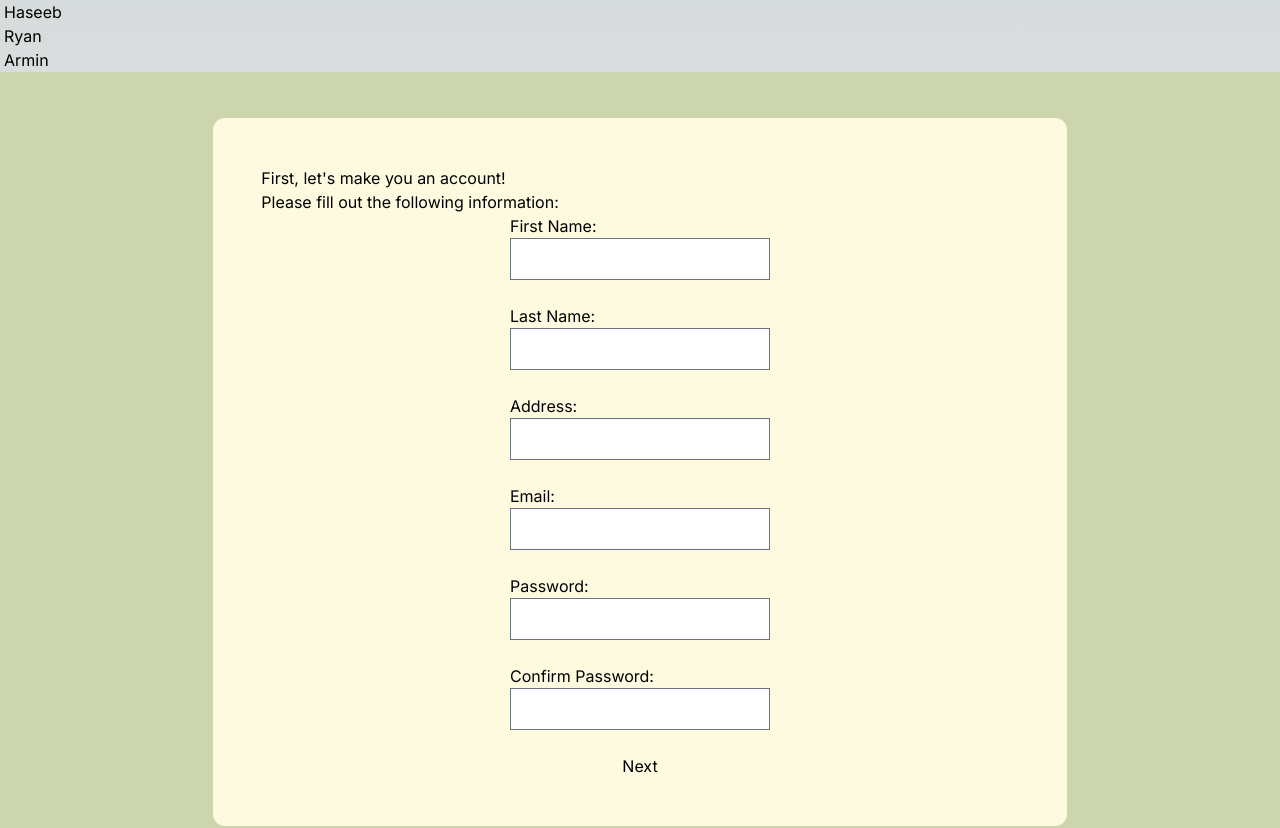
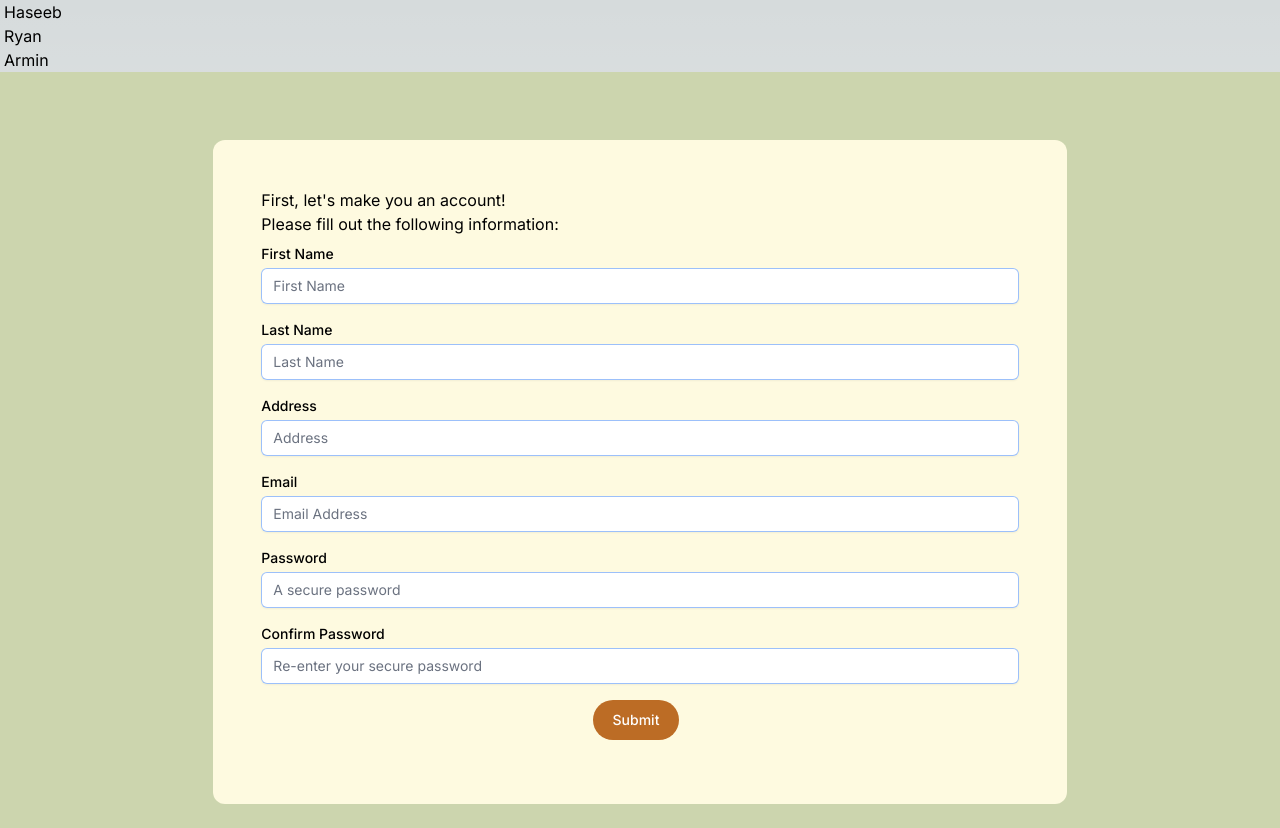
Before and after one commit to haywirebanana/The-We8, a Next.js app in the folder calpal/: page /register in a window 1280 px wide. Shown: the top 828 px of the page. Built offline with nearby package versions, Linux system fonts and the light colour scheme.

Commit message:
use fields and buttons in register page

```diff
--- a/calpal/src/app/components/registerForm.tsx
+++ b/calpal/src/app/components/registerForm.tsx
@@ -1,8 +1,9 @@
 "use client"
 import { useState } from 'react';
+import Field from './field';
+import Button from './button';
 
 const RegisterPage = () => {
-    const [step, setStep] = useState(1);
     const [firstName, setFirstName] = useState('');
     const [lastName, setLastName] = useState('');
     const [address, setAddress] = useState('');
@@ -10,95 +11,21 @@ const RegisterPage = () => {
     const [password, setPassword] = useState('');
     const [confirmPassword, setConfirmPassword] = useState('');
 
-    const handleNextStep = () => {
-        setStep(step + 1);
-    };
-
-    const handlePreviousStep = () => {
-        setStep(step - 1);
-    };
-
     const handleSubmit = () => {
         // Handle form submission
     };
 
     return (
         <div>
-            {step === 1 && (
-                <div className="flex flex-col items-center justify-center w-full flex-1 px-40 flex-col bg-light-cream">
-                    <label>
-                        First Name:
-                        <br />
-                        <input
-                            type="text"
-                            value={firstName}
-                            onChange={(e) => setFirstName(e.target.value)}
-                        />
-                    </label>
-                    <br />
-                    <label>
-                        Last Name:
-                        <br />
-                        <input
-                            type="text"
-                            value={lastName}
-                            onChange={(e) => setLastName(e.target.value)}
-                        />
-                    </label>
-                    <br />
-                    <label>
-                        Address:
-                        <br />
-                        <input
-                            type="text"
-                            value={address}
-                            onChange={(e) => setAddress(e.target.value)}
-                        />
-                    </label>
-                    <br />
-                    <label>
-                        Email:
-                        <br />
-                        <input
-                            type="email"
-                            value={email}
-                            onChange={(e) => setEmail(e.target.value)}
-                        />
-                    </label>
-                    <br />
-                    <label>
-                        Password:
-                        <br />
-                        <input
-                            type="password"
-                            value={password}
-                            onChange={(e) => setPassword(e.target.value)}
-                        />
-                    </label>
-                    <br />
-                    <label>
-                        Confirm Password:
-                        <br />
-                        <input
-                            type="password"
-                            value={confirmPassword}
-                            onChange={(e) => setConfirmPassword(e.target.value)}
-                        />
-                    </label>
-                    <br />
-                    <button onClick={handleNextStep}>Next</button>
-                </div>
-            )}
-
-            {/* Add more steps here */}
-
-            {step > 1 && (
-                <button onClick={handlePreviousStep}>Previous</button>
-            )}
-
-            {step === 3 && (
-                <button onClick={handleSubmit}>Submit</button>
-            )}
+            <div className="flex flex-col items-center justify-center w-full flex-1 flex-col bg-light-cream">
+                <Field labelName='First Name' fieldType='text' fieldValue={firstName} onChange={setFirstName} placeholderText='First Name' />
+                <Field labelName='Last Name' fieldType='text' fieldValue={lastName} onChange={setLastName} placeholderText='Last Name' />
+                <Field labelName='Address' fieldType='text' fieldValue={address} onChange={setAddress} placeholderText='Address' />
+                <Field labelName='Email' fieldType='email' fieldValue={email}  onChange={setEmail} placeholderText='Email Address' />
+                <Field labelName='Password' fieldType='password' fieldValue={password} onChange={setPassword} placeholderText='A secure password'  />
+                <Field labelName='Confirm Password' fieldType='password' fieldValue={confirmPassword} onChange={setConfirmPassword} placeholderText='Re-enter your secure password'  />
+                <Button buttonText='Submit' onSubmit={handleSubmit} />
+            </div>
         </div>
     );
 };
```
